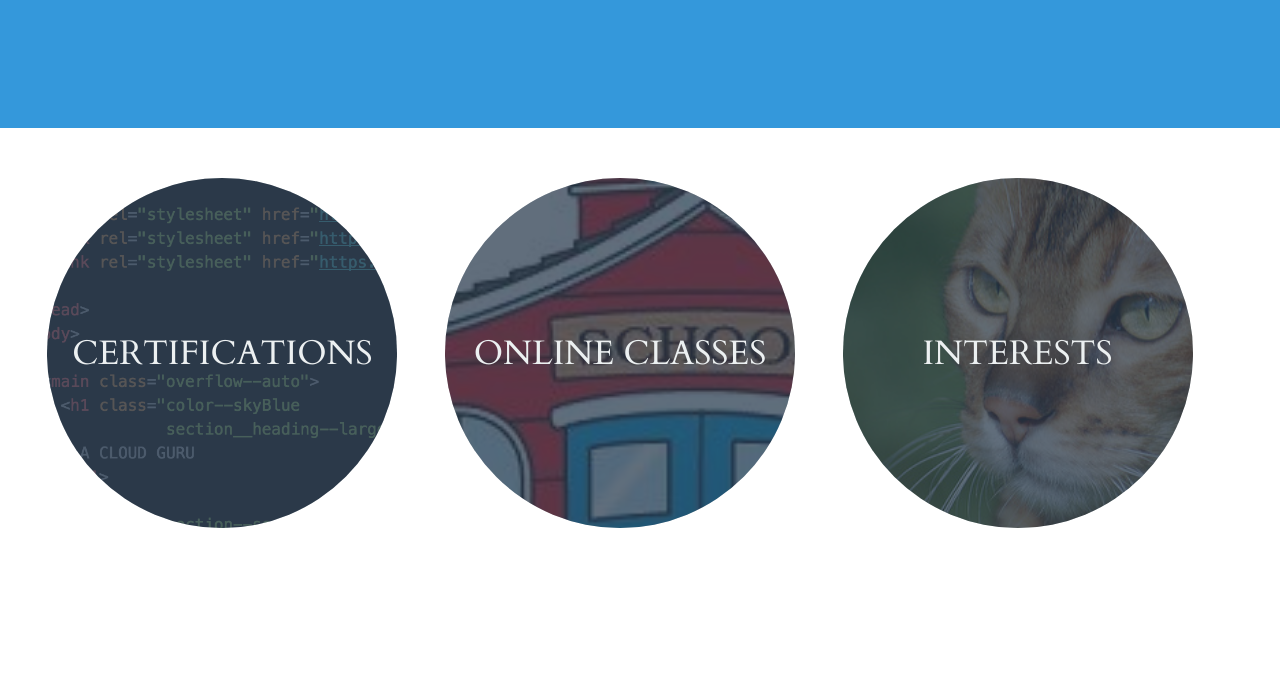
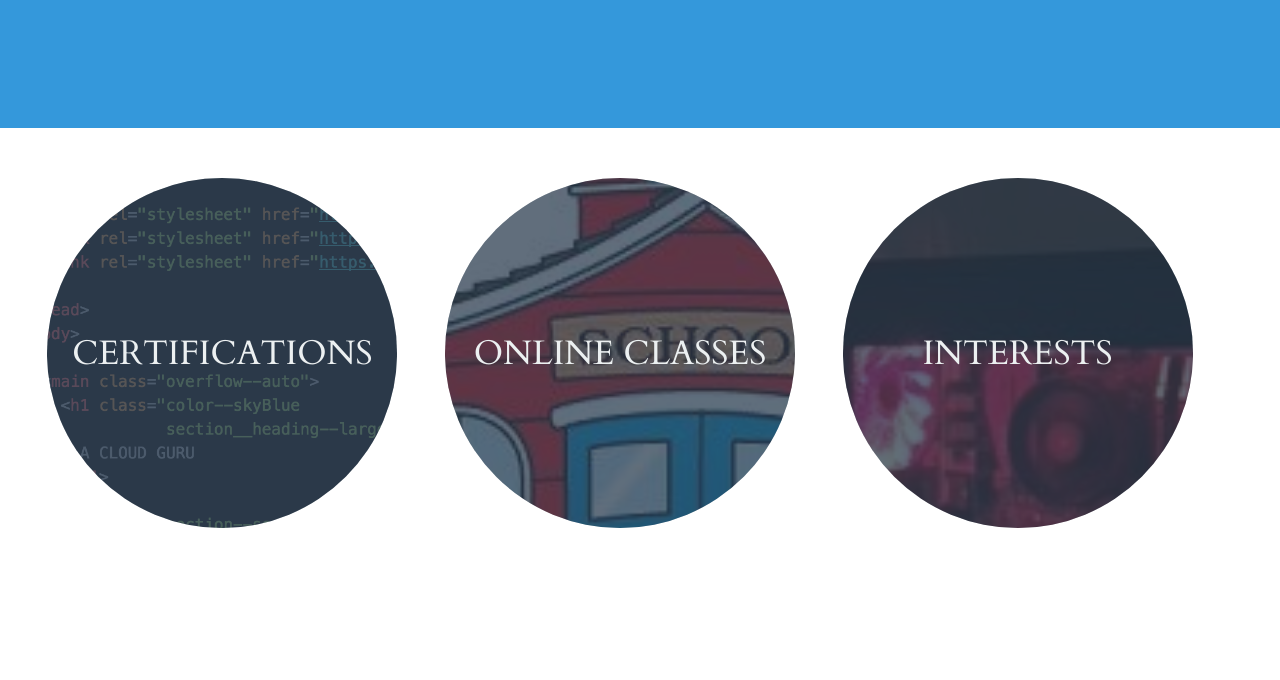
Before and after one commit to mlhokie/my-portfolio, a plain HTML site: page index.html in a window 1280 px wide. Shown: the part 660-1340 px from the top of the page. Drawn offline with Linux system fonts and the light colour scheme.

Commit message:
Added new pictures

```diff
--- a/index.html
+++ b/index.html
@@ -94,11 +94,9 @@
 
       <div class="section__exampleWrapper">
         <div class="section__example">
-          <img alt="example screenshot of a project involving cats"
+          <img alt="example screenshot of computer build"
                class="section__exampleImage"
-               src="images/example3.png"/>
-          <!-- “Bengal cat” by roberto shabs is licensed under CC BY 2.0
-               https://www.flickr.com/photos/37287295@N00/2540855181 -->
+               src="images/sidecomputer.jpg"/>
           <dl class="color--cloud">
             <dt class="section__exampleTitle section__text--centered">
               Interests
@@ -146,5 +144,8 @@
       </div>
     </div>
 
+    <script type="text/javascript" src="dist/bundle.js">
+
+    </script>
   </body>
 </html>
```
Also changed, not shown: images/frontcomputer.jpg (added), images/sidecomputer.jpg (added).
